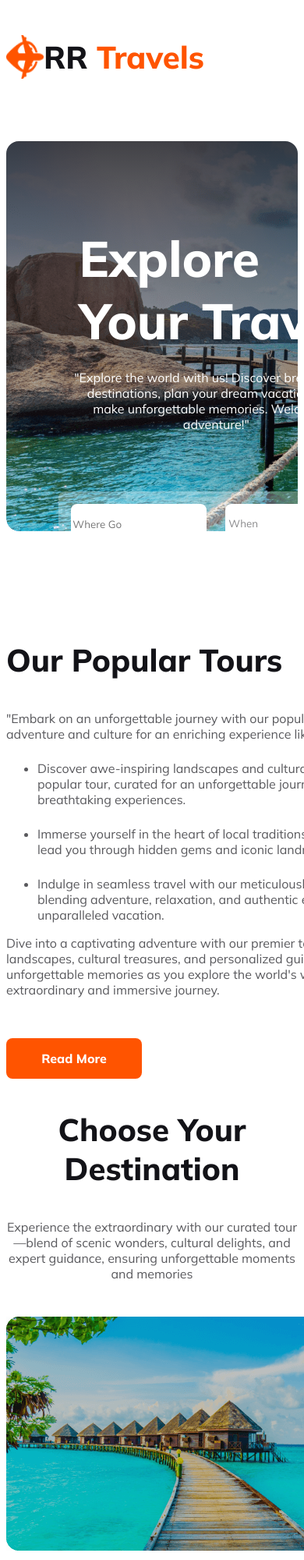
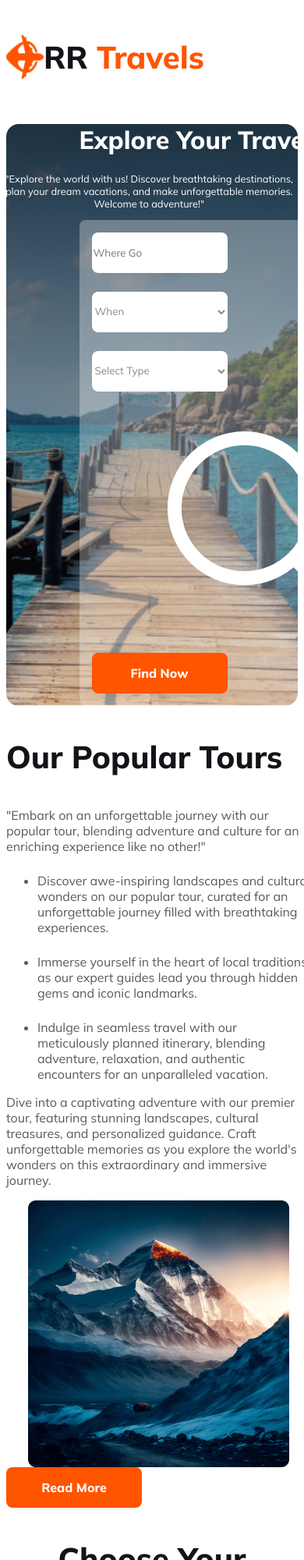
Before and after one commit to Shatak-the-imposter/My-A2-main, a plain HTML site: page index.html in a window 390 px wide. Shown: the top 2000 px of the page at 78% size. Drawn offline with Linux system fonts and the light colour scheme.

Commit message:
responsive half done

```diff
--- a/Style/style.css
+++ b/Style/style.css
@@ -444,17 +444,99 @@ footer .line {
 #price {
     color: var(--primary-color);
 }
-.Packages{
+
+.Packages {
     width: 1170px;
     margin: auto;
     text-align: center;
     margin-bottom: 100px;
 }
+
 .Packages .main_btn {
     width: 210px;
     height: 52px;
 }
-#place{
+
+#place {
     color: #131318;
     max-width: 520px;
 }
+
+@media screen and (max-width:600px) {
+    .nav-box {
+        width: 375px;
+        margin-left: 0px;
+        display: flex;
+        justify-content: space-between;
+    }
+
+    nav ul {
+        display: none;
+    }
+
+    .Banner {
+        background: linear-gradient(180deg, rgba(19, 19, 24, 0.80) 0%, rgba(19, 19, 24, 0.00) 100%), url(../Images/banner.png), no-repeat;
+        width: 100%;
+        height: auto;
+        background-size: cover;
+        background-position: 50%;
+    }
+
+    #Banner-title {
+        font-size: 2rem;
+        font-weight: 800;
+        position: relative;
+        top: 5%;
+        left: 25%;
+    }
+
+    #Banner-description {
+        position: relative;
+        top: 5%;
+        left: -1%;
+        font-size: 0.8rem;
+    }
+
+    .popular-tours {
+        margin-top: 0px;
+    }
+
+    .find-bar {
+        width: 287px;
+        padding: 16px;
+        flex-direction: column;
+        position: relative;
+        top: 30%;
+        left: 25%;
+    }
+
+    .popular-tours-content {
+        flex-direction: column;
+        max-width: 390px;
+        margin-left: 0px;
+    }
+
+    .popular-tours-content img {
+        width: 335px;
+        height: 342px;
+        margin: auto;
+    }
+
+    .row-one,
+    .row-two,
+    .row-three {
+        flex-direction: column;
+    }
+
+    .row-one img,
+    .row-two img,
+    .row-three img {
+        width: 100%;
+    }
+    .gallary{
+        flex-direction: column;
+        width: 335px;
+        height: 176px;
+    }
+
+}
```
